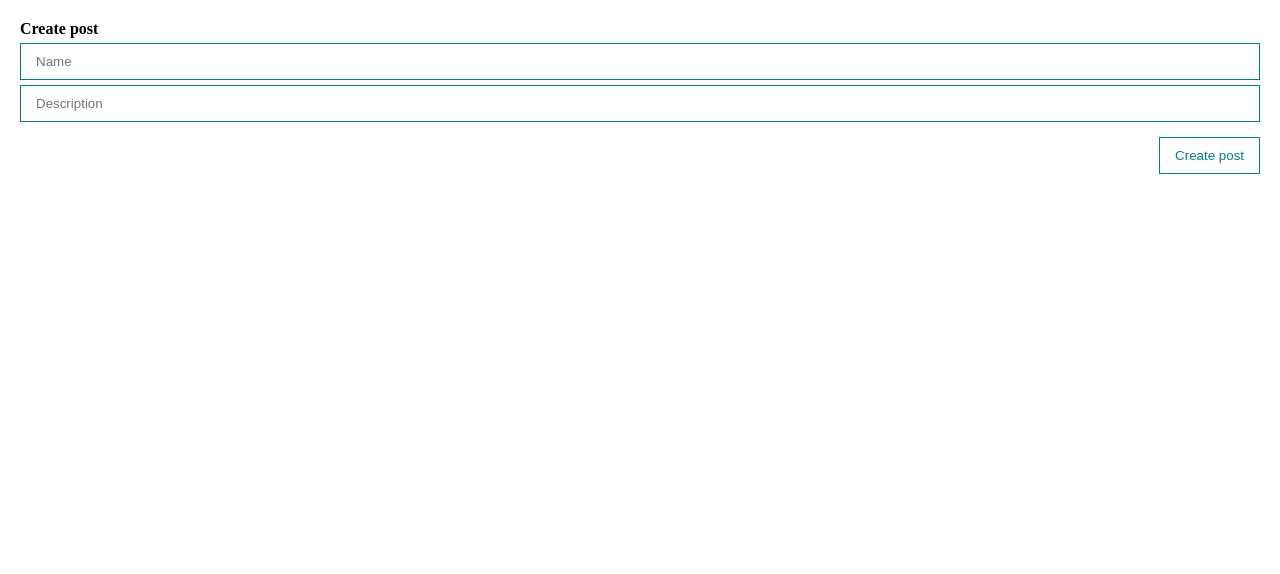
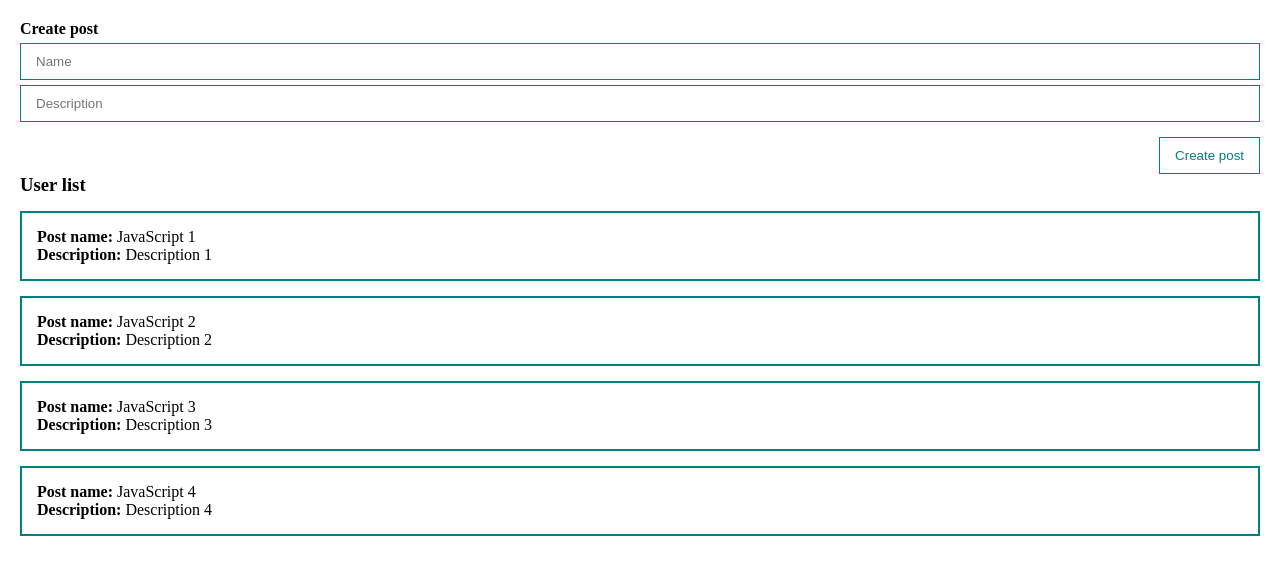
Before and after one commit to enextus/vue3_course_2022, a Vue app: page / in a window 1280 px wide. Shown: the top 574 px of the page. Built offline with nearby package versions, Linux system fonts and the light colour scheme.

Commit message:
decomposition ListItem 15.02.2022

```diff
--- a/src/components/PostList.vue
+++ b/src/components/PostList.vue
@@ -1,10 +1,24 @@
 <template>
+  <div>
+    <h3>User list</h3>
+    <post-item
+      v-for="post in posts"
+      :post="post"
+
+    >
+      <!--      <div><strong>Post name:</strong> {{ post.title }}</div>
+            <div><strong>Description:</strong> {{ post.body }}</div>-->
+    </post-item>
+  </div>
 
 </template>
 
 
 <script>
+import PostItem from "@/components/PostItem";
+
 export default {
+  components: {PostItem},
   props: {
     posts: {
       type: Array,
```
